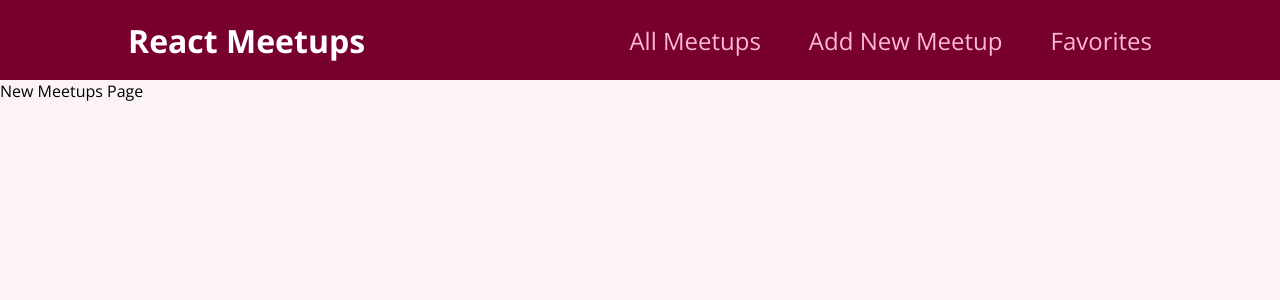
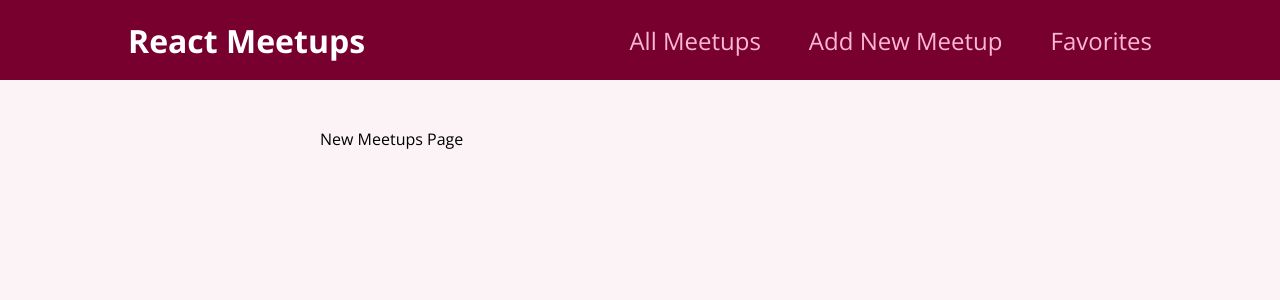
Before and after one commit to vtivadze/react-summary, a React (Create React App) app: page /new-meetup in a window 1280 px wide. Shown: the top 300 px of the page. Built offline with nearby package versions, Linux system fonts and the light colour scheme.

Commit message:
Introduce props children concept

```diff
--- a/src/App.js
+++ b/src/App.js
@@ -1,13 +1,13 @@
-import { Route, Switch } from "react-router-dom";
+import { Route, Switch } from 'react-router-dom';
 
 import AllMeetupPage from './pages/AllMeetups';
 import FavoritesPage from './pages/Favorites';
 import NewMeetupPage from './pages/NewMeetup';
-import MainNavigation from './components/layout/MainNavigation';
+import Layout from './components/layout/Layout';
 
 function App() {
-  return <div>
-    <MainNavigation />
+  return (
+    <Layout>
       <Switch>
         <Route path='/' exact>
           <AllMeetupPage />
@@ -19,7 +19,8 @@
           <NewMeetupPage />
         </Route>
       </Switch>
-  </div>;
+    </Layout>
+  );
 }
 
 export default App;
--- /dev/null
+++ b/src/components/layout/Layout.js
@@ -0,0 +1,13 @@
+import MainNavigation from './MainNavigation';
+import classes from './Layout.module.css';
+
+function Layout(props) {
+  return (
+    <div>
+      <MainNavigation />
+      <main className={classes.main}>{props.children}</main>
+    </div>
+  );
+}
+
+export default Layout;
--- /dev/null
+++ b/src/components/layout/Layout.module.css
@@ -0,0 +1,5 @@
+.main {
+  margin: 3rem auto;
+  width: 90%;
+  max-width: 40rem;
+}
--- a/src/components/meetups/MeetupItem.js
+++ b/src/components/meetups/MeetupItem.js
@@ -1,8 +1,10 @@
+import Card from '../ui/Card';
 import classes from './MeetupItem.module.css';
 
 function MeetupItem(props) {
   return (
     <li className={classes.item}>
+      <Card>
         <div className={classes.image}>
           <img src={props.image} alt={props.title} />
         </div>
@@ -14,6 +16,7 @@
         <div className={classes.actions}>
           <button>To Favorites</button>
         </div>
+      </Card>
     </li>
   );
 }
--- /dev/null
+++ b/src/components/ui/Card.js
@@ -0,0 +1,7 @@
+import classes from './Card.module.css';
+
+function Card(props) {
+  return <div className={classes.card}>{props.children}</div>;
+}
+
+export default Card;
--- /dev/null
+++ b/src/components/ui/Card.module.css
@@ -0,0 +1,5 @@
+.card {
+  background-color: white;
+  border-radius: 6px;
+  box-shadow: 0 2px 8px rgba(0, 0, 0, 0.2);
+}
```
Also changed, not shown: 1 other file (tests, documents, lock files or other folders). Lines whose indentation alone changed are shown as unchanged.
